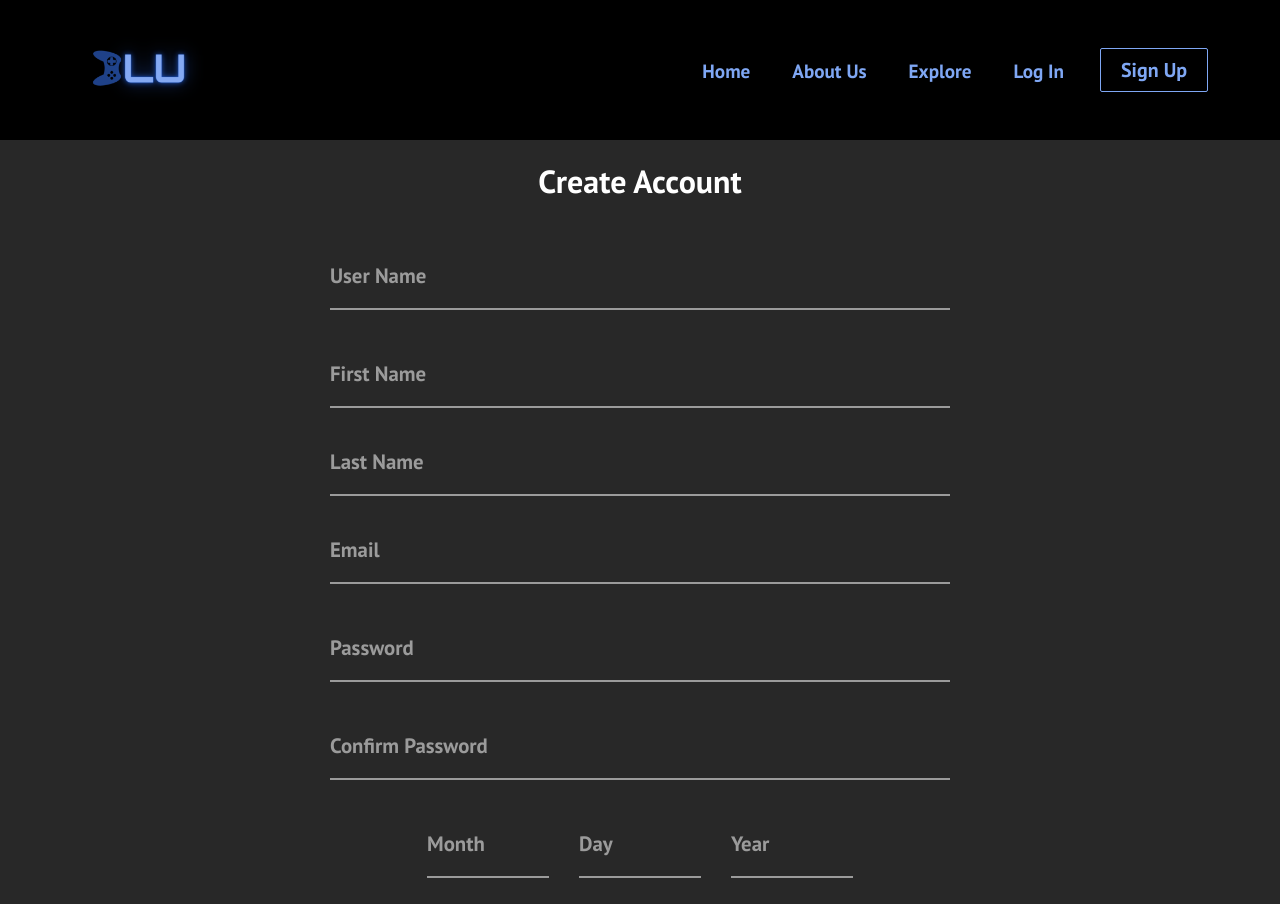
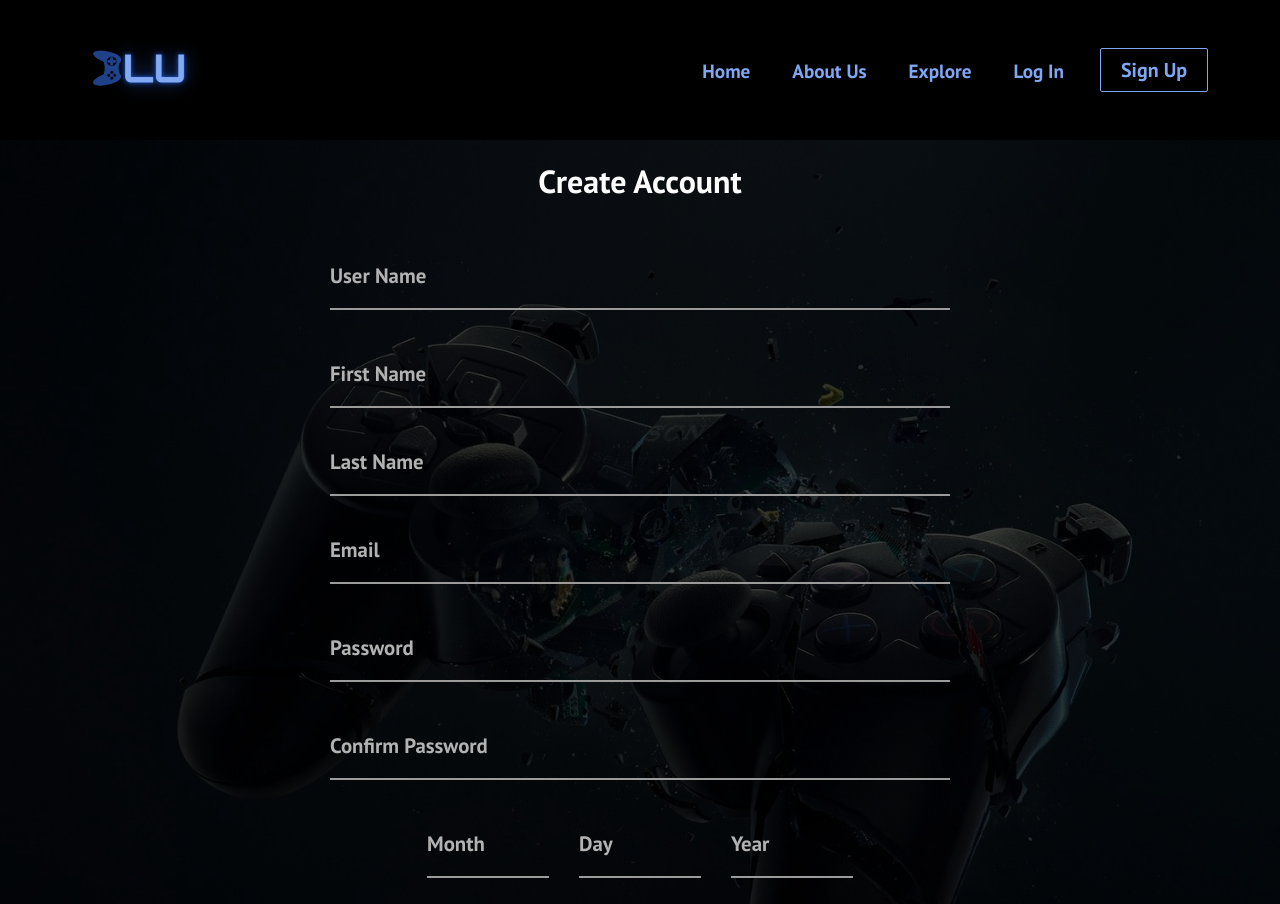
Before and after one commit to Blu-Organization/Blu-Version-2, a React (Create React App) app in the folder client/: page /sign-up in a window 1280 px wide. Shown: the top 904 px of the page. Built offline with nearby package versions, Linux system fonts and the light colour scheme.

Commit message:
Finished validations for entire account form

```diff
--- a/client/src/components/Cards.css
+++ b/client/src/components/Cards.css
@@ -1,6 +1,6 @@
 .cards {
   padding: 4rem;
-  background: aliceblue;
+  background: #0b1622;
 }
 
 h1 {
@@ -91,6 +91,7 @@ h1 {
 
 .cards__item__info {
   padding: 20px 30px 30px;
+  background-color: #f6f6f6;
 }
 
 .cards__item__text {
--- a/client/src/components/Cards.js
+++ b/client/src/components/Cards.js
@@ -1,13 +1,18 @@
 import React from 'react';
 import './Cards.css';
 import CardItem from './CardItem.js';
+import styled from 'styled-components';
+
+const Title = styled.h1`
+  color: #f6f6f6;
+`;
 
 const Cards = () => {
   return (
     <div className='cards'>
-      <h1>
+      <Title>
         Search For Popular Games
-      </h1>
+      </Title>
       <div className='cards__container'>
         <div className='cards__wrapper'>
           <ul className='cards__items'>
--- a/client/src/components/SignUpPage.js
+++ b/client/src/components/SignUpPage.js
@@ -3,10 +3,17 @@ import { Link } from 'react-router-dom';
 import './SignUpPage.css';
 import styled from 'styled-components';
 import axios from 'axios';
+import controller from '../images/controller.jpg';
 
 const MainContainer = styled.div`
-  height: 100vh;
-  background-color: #282828;
+  height: 115vh;
+  // background-color: #282828;
+  background: url(${controller}) center center/cover no-repeat;
+  width: 100%;
+  justify-content: center;
+  align-items: center;
+  box-shadow: inset 0 0 0 1000px rgba(0, 0, 0, 0.75);
+  object-fit: contain;
 `;
 
 const Title = styled.h1`
@@ -185,7 +192,7 @@ const FormLabel = styled.label`
   display: block;
   transition: 0.2s;
   font-size: 1rem;
-  color: ${(props) => props.used ? `red` : `#9b9b9b`};
+  color: ${(props) => props.used ? `red` : `#b2b2b2`};
 `;
 
 const InvalidFormWarningDiv = styled.div`
@@ -224,10 +231,13 @@ const SignUpPage = () => {
   const [emptyForm, setEmptyForm] = useState(false);
   const [usernameLength, setUsernameLength] = useState(false);
   const [createdUser, setCreatedUser] = useState(false);
-  const [turnEmailRed, setTurnEmailRed] = useState(false);
   const [passwordStrength, setPasswordStrength] = useState('');
   const [passwordColor, setPasswordColor] = useState('');
   const [passwordMatch, setPasswordMatch] = useState(false);
+  const [invalidPassword, setInvalidPassword] = useState(false);
+  const [validMonth, setValidMonth] = useState(false);
+  const [validDay, setValidDay] = useState(false);
+  const [validYear, setValidYear] = useState(false);
 
   //USERNAME VALIDATION
 
@@ -237,7 +247,6 @@ const SignUpPage = () => {
     if (username.length >= 4 && username.length <= 25) {
       setUsernameLength(false);
       setinvalidUsername(false);
-
 
       //CHECK #2: SEE IF THE USERNAME EXISTS IN DATABASE
         //check if username exisits inside our users database pool.
@@ -292,10 +301,8 @@ const SignUpPage = () => {
     .then((res) => {
       if (res.data.rowCount > 0) {
         setEmailTaken(true);
-        setTurnEmailRed(true);
       } else {
         setEmailTaken(false);
-        setTurnEmailRed(false);
       }
     })
     .catch((err) => {
@@ -331,7 +338,7 @@ const SignUpPage = () => {
   }
 
   const invalidFormText = () => {
-    if (invalidUsername || invalidEmail || emailTaken) {
+    if (invalidUsername || invalidEmail || emailTaken || invalidPassword) {
       return (
         <InvalidFormWarningDiv>
           <InvalidFormText>One or more fields are incorrect!</InvalidFormText>
@@ -364,16 +371,20 @@ const SignUpPage = () => {
   const checkPasswordMatch = (confirmPassword) => {
     if (confirmPassword === password) {
       setPasswordMatch(true);
+      setInvalidPassword(false);
     } else {
       setPasswordMatch(false);
+      setInvalidPassword(true);
     }
   }
 
   const checkPreviousPasswordMatch = (prevPassword) => {
     if (prevPassword === confirmPassword) {
       setPasswordMatch(true);
+      setInvalidPassword(false);
     } else {
       setPasswordMatch(false);
+      setInvalidPassword(true);
     }
   }
 
@@ -390,6 +401,84 @@ const SignUpPage = () => {
           <Div>
             <InvalidFormText>Passwords do not match. Please try again</InvalidFormText>
           </Div>
+        )
+      }
+    }
+  }
+
+  //MONTH VALIDATION
+
+  const checkValidMonth = (month) => {
+    if (month > 0 && month <= 12) {
+      setValidMonth(true);
+    } else {
+      setValidMonth(false);
+    }
+  }
+
+  const monthText = () => {
+    if (month !== 0) {
+      if (!validMonth) {
+        return (
+          <Div>
+              <InvalidFormText>Please enter a valid Month!</InvalidFormText>
+          </Div>
+        )
+      } else {
+        return (
+          <Div></Div>
+        )
+      }
+    }
+  }
+
+  //DAY VALIDATION
+
+  const checkValidDay = (day) => {
+    if (day > 0 && day <= 31) {
+      setValidDay(true);
+    } else {
+      setValidDay(false);
+    }
+  }
+
+  const dayText = () => {
+    if (day !== 0) {
+      if (!validDay) {
+        return (
+          <Div>
+              <InvalidFormText>Please enter a valid Day!</InvalidFormText>
+          </Div>
+        )
+      } else {
+        return (
+          <Div></Div>
+        )
+      }
+    }
+  }
+
+  //YEAR VALIDATION
+
+  const checkValidYear = (year) => {
+    if (year > 1900 && year <= 2020) {
+      setValidYear(true);
+    } else {
+      setValidYear(false);
+    }
+  }
+
+  const yearText = () => {
+    if (year !== 0) {
+      if (!validYear) {
+        return (
+          <Div>
+              <InvalidFormText>Please enter a valid Year!</InvalidFormText>
+          </Div>
+        )
+      } else {
+        return (
+          <Div></Div>
         )
       }
     }
@@ -440,7 +529,7 @@ const SignUpPage = () => {
       <Form>
         <FormGroup className="form__group">
           <FormInput used={invalidUsername} type="input" className="form__field" placeholder="userName" name="userName" required onChange={(e) => {setUserName(e.target.value); checkValidUsername(e.target.value)}} />
-          <FormLabel used={invalidUsername} for="userName" className="form__label">User Name</FormLabel>
+          <FormLabel used={invalidUsername} htmlFor="userName" className="form__label">User Name</FormLabel>
           <Div>
             {notValidUserName()}
           </Div>
@@ -448,17 +537,17 @@ const SignUpPage = () => {
 
         <FormGroup className="form__group">
           <FormInput type="input" className="form__field" placeholder="FirstName" name="firstName" required onChange={(e) => setFirstName(e.target.value)} />
-          <FormLabel for="firstName" className="form__label">First Name</FormLabel>
+          <FormLabel htmlFor="firstName" className="form__label">First Name</FormLabel>
         </FormGroup>
 
         <FormGroup className="form__group">
           <FormInput type="input" className="form__field" placeholder="LastName" name="lastName" required onChange={(e) => setLastName(e.target.value)} />
-          <FormLabel for="lastName" className="form__label">Last Name</FormLabel>
+          <FormLabel htmlFor="lastName" className="form__label">Last Name</FormLabel>
         </FormGroup>
 
         <FormGroup className="form__group">
-          <FormInput used={turnEmailRed} type="input" className="form__field" placeholder="Email" name="email" required onChange={(e) => {setEmail(e.target.value);checkValidEmail(e.target.value)}} />
-          <FormLabel used={turnEmailRed} for="email" className="form__label">Email</FormLabel>
+          <FormInput used={invalidEmail} type="input" className="form__field" placeholder="Email" name="email" required onChange={(e) => {setEmail(e.target.value);checkValidEmail(e.target.value)}} />
+          <FormLabel used={invalidEmail} htmlFor="email" className="form__label">Email</FormLabel>
           <Div>
             {notValidEmail()}
           </Div>
@@ -466,7 +555,7 @@ const SignUpPage = () => {
 
         <FormGroup className="form__group">
           <FormInput type="password" className="form__field" placeholder="password" name="password" required onChange={(e) => {setPassword(e.target.value); checkPasswordStrength(e.target.value); checkPreviousPasswordMatch(e.target.value);}} />
-          <FormLabel for="password" className="form__label">Password</FormLabel>
+          <FormLabel htmlFor="password" className="form__label">Password</FormLabel>
           <Div>
             <InvalidFormText passwordColor={passwordColor}>
               {passwordStrength}
@@ -476,7 +565,7 @@ const SignUpPage = () => {
 
         <FormGroup className="form__group">
           <FormInput type="password" className="form__field" placeholder="confirm password" name="confirm-password" required onChange={(e) => {setConfirmPassword(e.target.value);checkPasswordMatch(e.target.value);}} />
-          <FormLabel for="confirm-password" className="form__label">Confirm Password</FormLabel>
+          <FormLabel htmlFor="confirm-password" className="form__label">Confirm Password</FormLabel>
           <Div>
             {passwordMatchText()}
           </Div>
@@ -484,19 +573,27 @@ const SignUpPage = () => {
 
         <BirthdateContainer>
           <FormGroup className="form__group">
-            <FormInput type="number" className="form__field" placeholder="Month" name="month" min="1" max="12"required onChange={(e) => setMonth(e.target.value)} />
-            <FormLabel for="month" className="form__label">Month</FormLabel>
+            <FormInput type="number" className="form__field" placeholder="Month" name="month" min="1" max="12"required onChange={(e) => {setMonth(e.target.value); checkValidMonth(e.target.value);}} />
+            <FormLabel htmlFor="month" className="form__label">Month</FormLabel>
+            <Div>
+              {monthText()}
+            </Div>
           </FormGroup>
           <FormGroup className="form__group">
-            <FormInput type="number" className="form__field" placeholder="Day" name="day" required min="1" max="31" onChange={(e) => setDay(e.target.value)} />
-            <FormLabel for="day" className="form__label">Day</FormLabel>
+            <FormInput type="number" className="form__field" placeholder="Day" name="day" required min="1" max="31" onChange={(e) => {setDay(e.target.value); checkValidDay(e.target.value);}} />
+            <FormLabel htmlFor="day" className="form__label">Day</FormLabel>
+            <Div>
+              {dayText()}
+            </Div>
           </FormGroup>
           <FormGroup className="form__group">
-            <FormInput type="number" className="form__field" placeholder="Year" name="year" required onChange={(e) => setYear(e.target.value)} />
-            <FormLabel for="year" className="form__label">Year</FormLabel>
+            <FormInput type="number" className="form__field" placeholder="Year" name="year" required onChange={(e) => {setYear(e.target.value); checkValidYear(e.target.value);}} />
+            <FormLabel htmlFor="year" className="form__label">Year</FormLabel>
+            <Div>
+              {yearText()}
+            </Div>
           </FormGroup>
         </BirthdateContainer>
-
 
       </Form>
       <ButtonDiv>
```
Also changed, not shown: client/src/images/controller.jpg (added).
